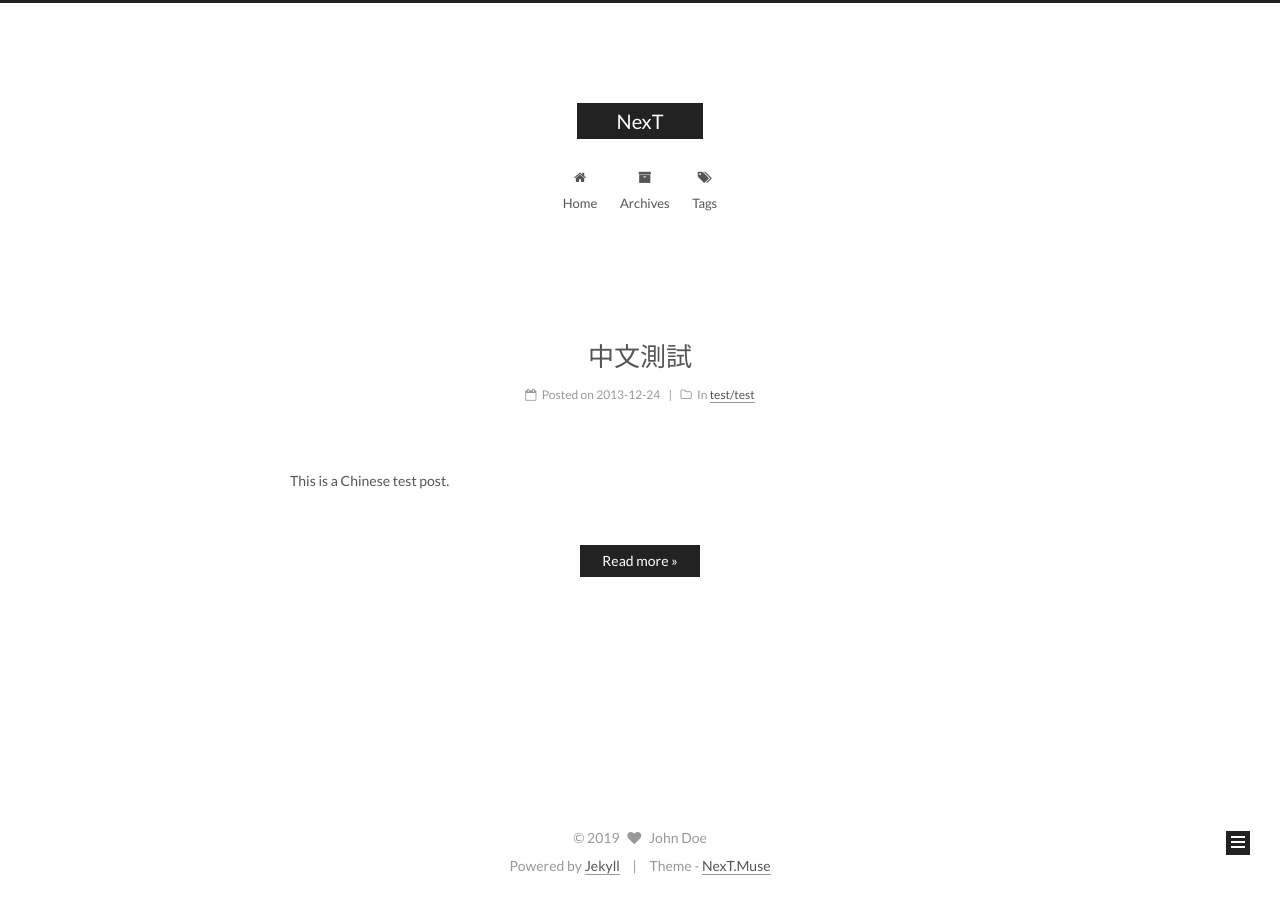
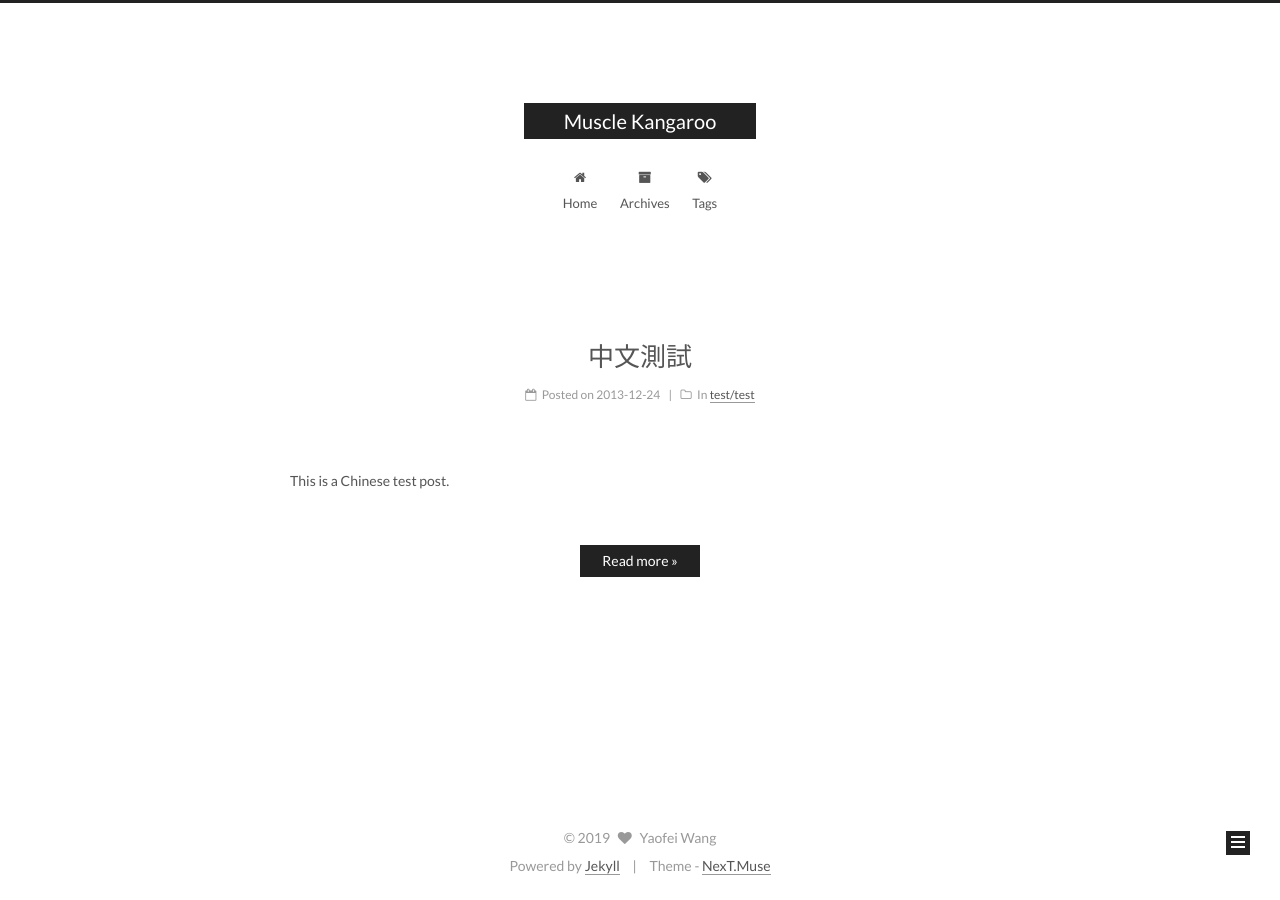
Before and after one commit to AdaWang33/yaofeiWang.github.io, a Jekyll site: the page built from index.html, in a window 1280 px wide. Built offline with Jekyll 4.4.1, drawn with Linux system fonts in a browser that asks for light colours; the list of posts is cut into pages by our own code.

Commit message:
edit config

```diff
--- a/_config.yml
+++ b/_config.yml
@@ -4,10 +4,10 @@
 # ---------------------------------------------------------------
 
 # Site
-title: NexT
+title: Muscle Kangaroo
 subtitle:
 description:
-author: John Doe
+author: Yaofei Wang
 # Support language: de, en, fr-FR, id, ja, ko, pt-BR, pt, ru, zh-Hans, zh-hk, zh-tw
 language: en
 date_format: '%Y-%m-%d'
```
